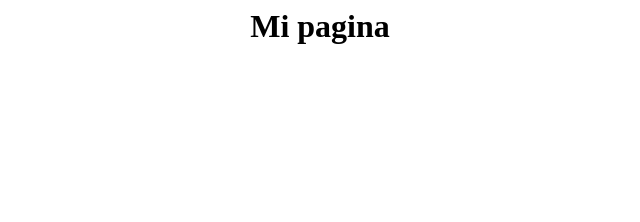
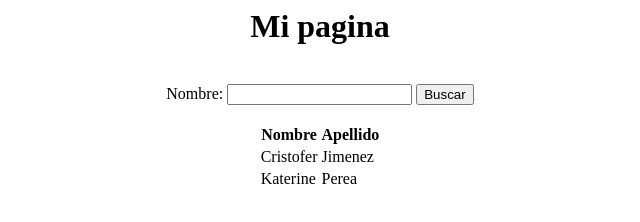
Before and after one commit to AndresGaviria/Test1, a plain HTML site: page Index.html in a window 1280 px wide. Shown: the whole page, without its empty margins (320-960 px from the left). Drawn offline with Linux system fonts and the light colour scheme.

Commit message:
Noveno commit

```diff
--- a/Index.html
+++ b/Index.html
@@ -5,5 +5,28 @@
 	<center>
 		<h1>Mi pagina</h1>
 
+		<br />
+		<label>Nombre: </label>
+		<input type="text" />
+
+		<input type="submit"
+			value="Buscar"/>
+		<br />
+
+		<br />
+		<table>
+			<tr>
+				<th>Nombre</th>
+				<th>Apellido</th>
+			</tr>
+			<tr>
+				<td>Cristofer</td>
+				<td>Jimenez</td>
+			</tr>
+			<tr>
+				<td>Katerine</td>
+				<td>Perea</td>
+			</tr>
+		</table>
 	</center>
 </body>
```
